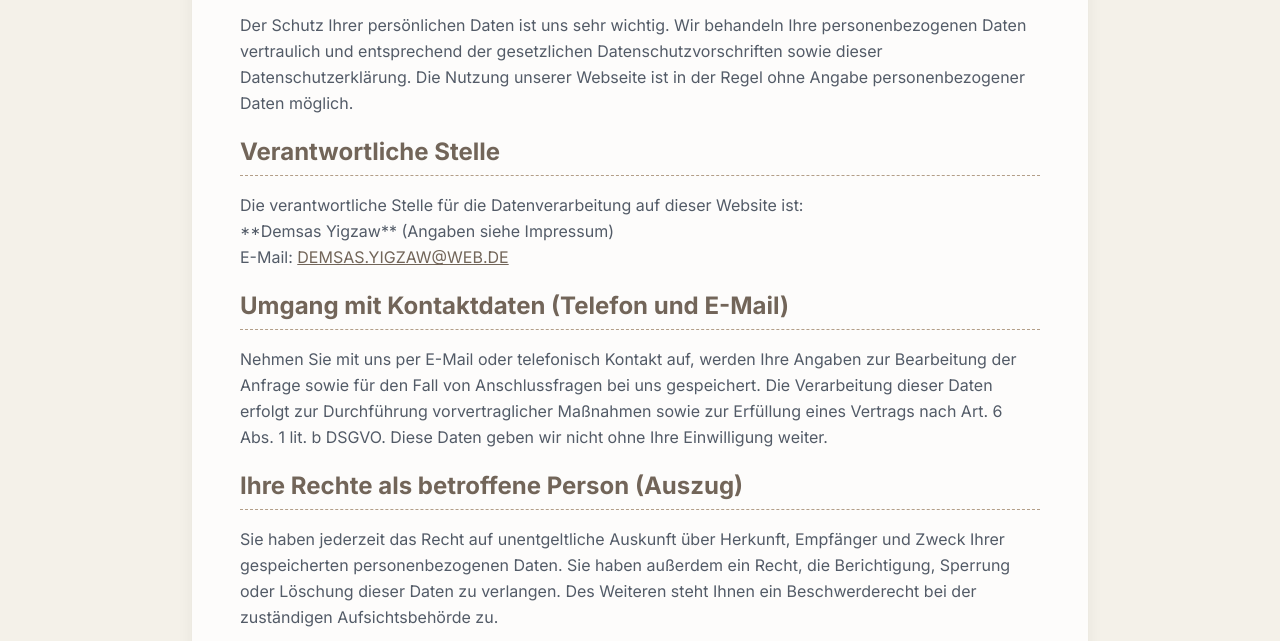
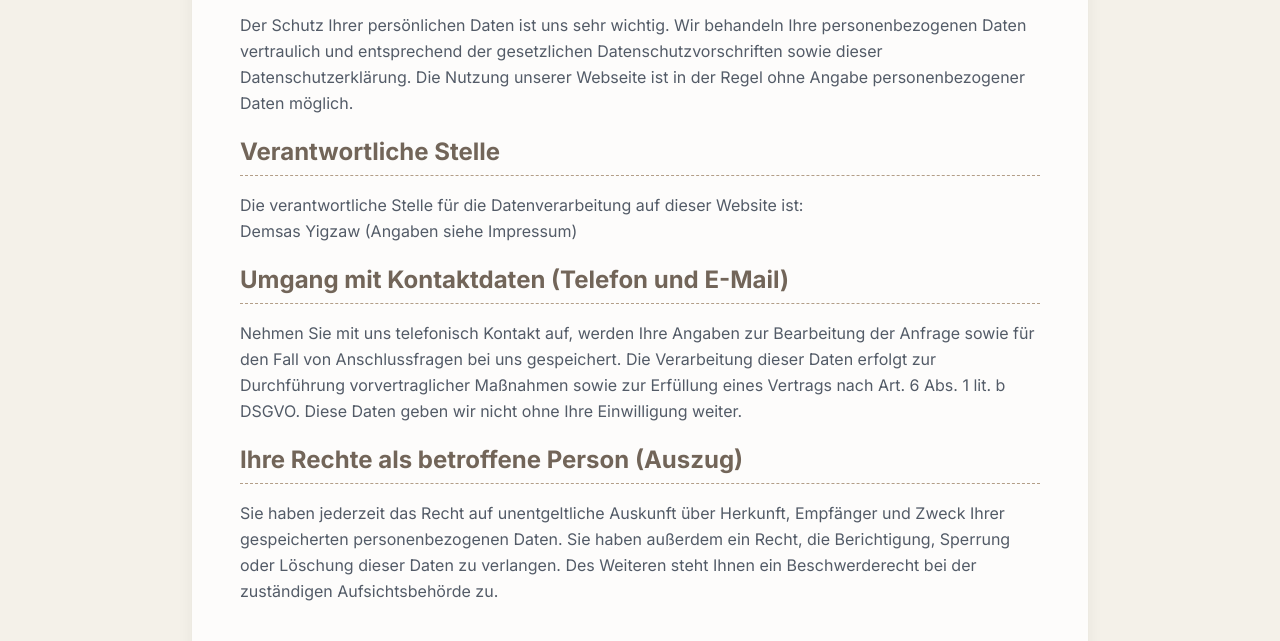
Before and after one commit to sersvir/mld.freiburg, a plain HTML site: page datenschutz.html in a window 1280 px wide. Shown: the part 570-1211 px from the top of the page. Drawn offline with nearby package versions, Linux system fonts and the light colour scheme.

Commit message:
Fix HTML formatting and structure in datenschutz.html

```diff
--- a/datenschutz.html
+++ b/datenschutz.html
@@ -123,13 +123,11 @@
             <p>
                 Die verantwortliche Stelle für die Datenverarbeitung auf dieser Website ist:
                 <br>
-                **Demsas Yigzaw** (Angaben siehe Impressum)
-                <br>
-                E-Mail: <a href="mailto:DEMSAS.YIGZAW@WEB.DE" class="text-[var(--color-text)] hover:text-[var(--color-accent)] underline">DEMSAS.YIGZAW@WEB.DE</a>
-            </p>
+                Demsas Yigzaw (Angaben siehe Impressum)
+                </p>
             <h3 class="policy-h3">Umgang mit Kontaktdaten (Telefon und E-Mail)</h3>
             <p>
-                Nehmen Sie mit uns per E-Mail oder telefonisch Kontakt auf, werden Ihre Angaben zur Bearbeitung der Anfrage sowie für den Fall von Anschlussfragen bei uns gespeichert. Die Verarbeitung dieser Daten erfolgt zur Durchführung vorvertraglicher Maßnahmen sowie zur Erfüllung eines Vertrags nach Art. 6 Abs. 1 lit. b DSGVO. Diese Daten geben wir nicht ohne Ihre Einwilligung weiter.
+                Nehmen Sie mit uns telefonisch Kontakt auf, werden Ihre Angaben zur Bearbeitung der Anfrage sowie für den Fall von Anschlussfragen bei uns gespeichert. Die Verarbeitung dieser Daten erfolgt zur Durchführung vorvertraglicher Maßnahmen sowie zur Erfüllung eines Vertrags nach Art. 6 Abs. 1 lit. b DSGVO. Diese Daten geben wir nicht ohne Ihre Einwilligung weiter.
             </p>
 
             <h3 class="policy-h3">Ihre Rechte als betroffene Person (Auszug)</h3>
```
